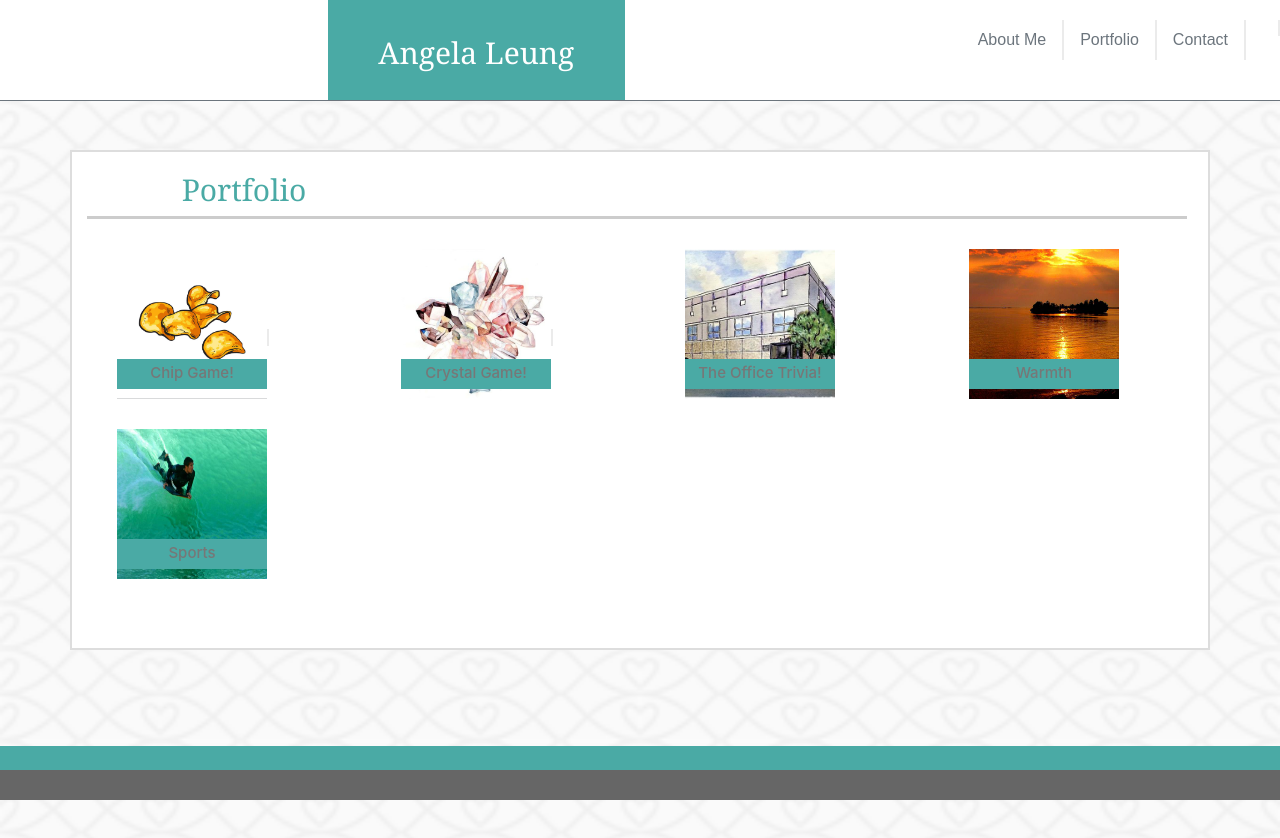
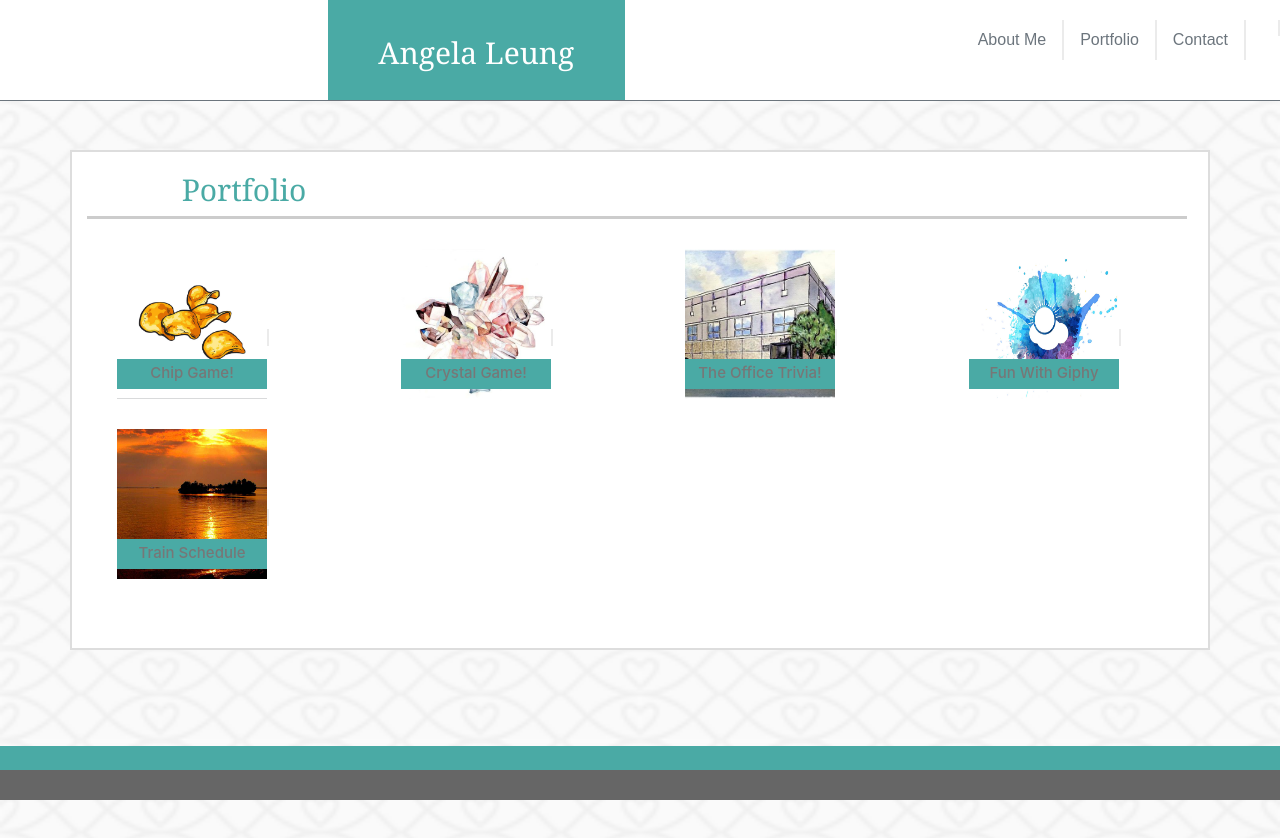
Before and after one commit to angelajaneleung/Bootstrap-Portfolio, a plain HTML site: page portfolio.html in a window 1280 px wide. Shown: the top 838 px of the page. Drawn offline with nearby package versions, Linux system fonts and the light colour scheme.

Commit message:
added giph api assignement

```diff
--- a/portfolio.html
+++ b/portfolio.html
@@ -62,14 +62,14 @@
                                     <h4>The Office Trivia!</h4>
                                     <a href="https://angelajaneleung.github.io/TriviaGame/"target="_blank"><img class="pic" src="Images/theoffice.jpg" src=""></a></div>
                                 <div id="first" class="col-md-3 col-sm-12">
-                                    <h4>Warmth</h4>
-                                    <img class="pic" src="Images/sunset.jpg"></div>
+                                    <h4>Fun With Giphy</h4>
+                                    <a href="https://angelajaneleung.github.io/Giph-API-Assignment-/"target="_blank"><img class="pic" src="Images/theair.jpeg"></a></div>
                             </div>
 
                             <div class="row">
                                 <div class="col-md-3 col-sm-12">
-                                    <h4>Sports</h4>
-                                    <img class="pic" src="Images/surf.jpg"></div>
+                                    <h4>Train Schedule</h4>
+                                   <a href="#"target="_blank"><img class="pic" src="Images/sunset.jpg"></a></div>
                             </div>
                         </div>
 
```
Also changed, not shown: Images/theair.jpeg (added), 1 other file.
